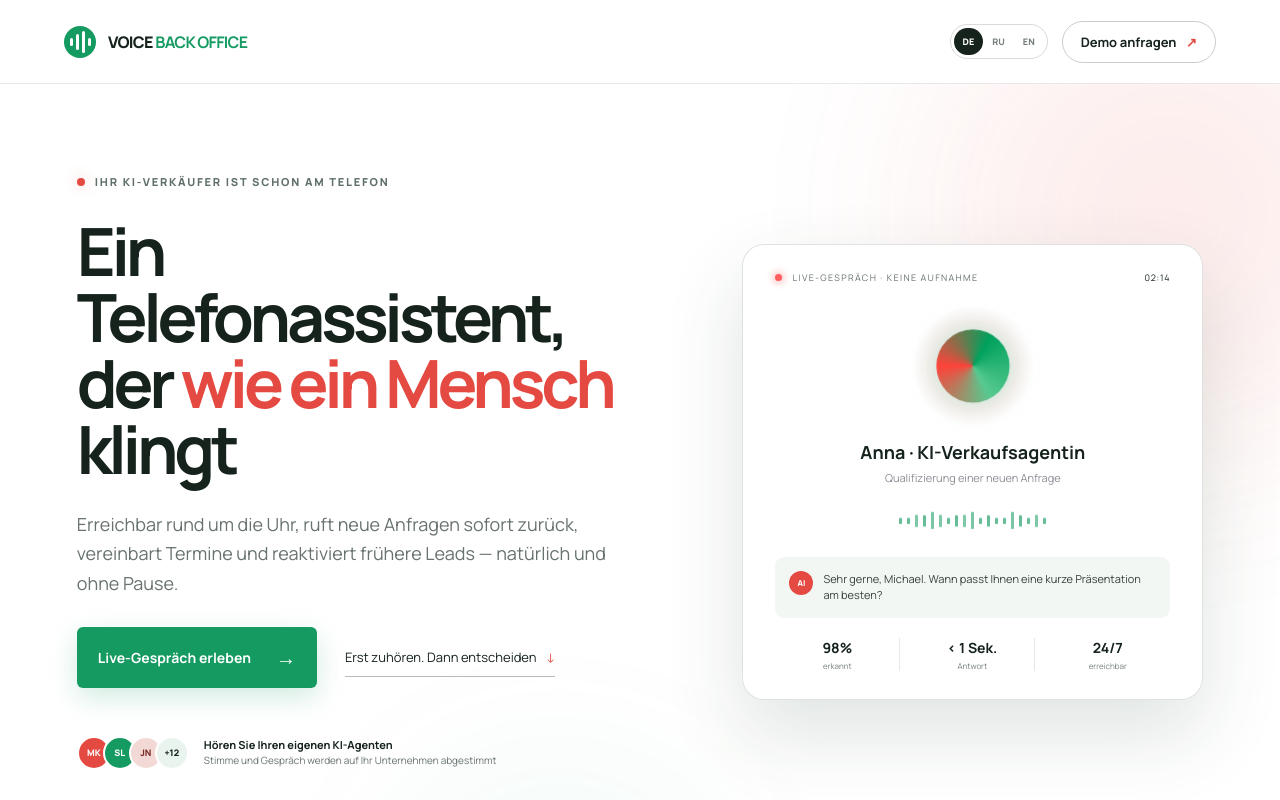
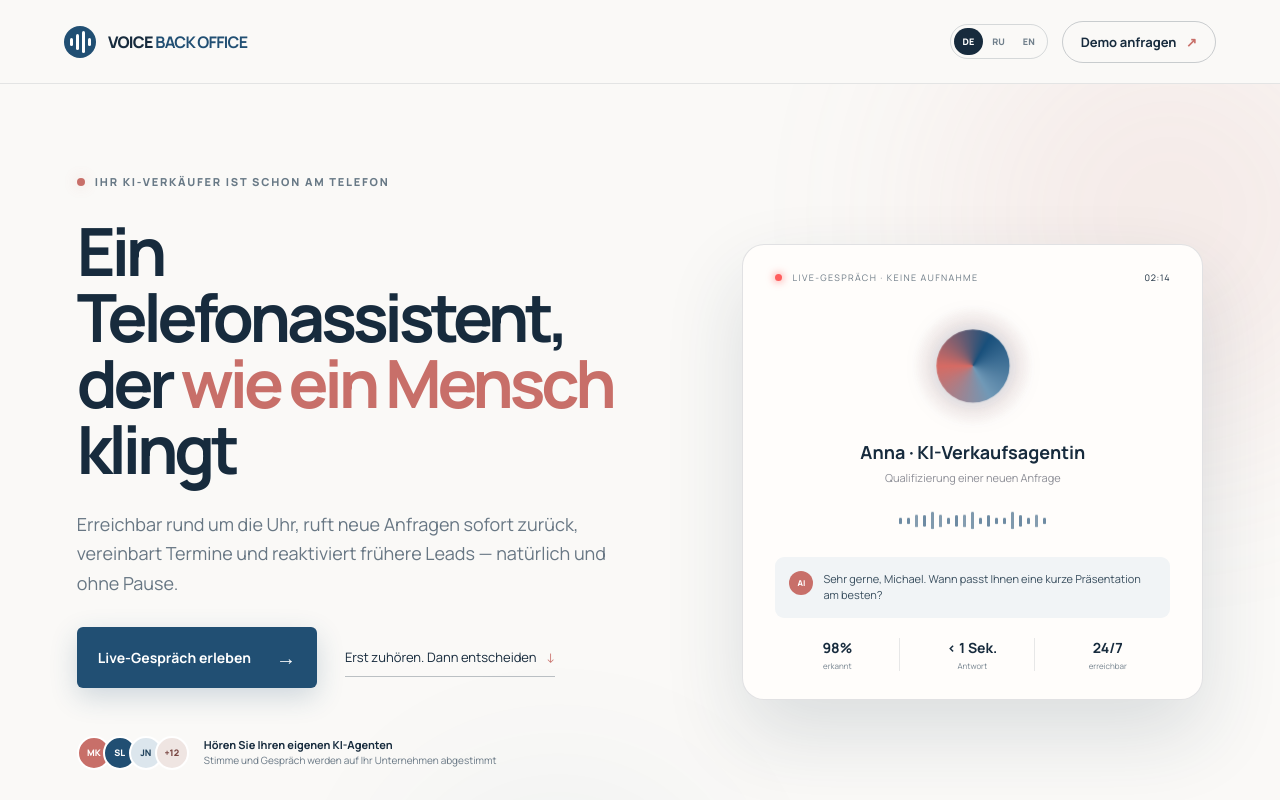
Before and after one commit to carstrans/voicebackoffice-site, a plain HTML site: page index.html in a window 1280 px wide. Shown: the top 800 px of the page. Drawn offline with Linux system fonts and the light colour scheme.

Commit message:
Refine premium blue and red palette

```diff
--- a/language.css
+++ b/language.css
@@ -106,22 +106,22 @@
   html[lang="de"] .hero h1 { font-size: 39px; }
 }
 
-/* Voice Back Office — white, green and red brand palette */
+/* Voice Back Office — warm white, deep blue and muted red */
 :root {
-  --ink: #16231c;
-  --paper: #ffffff;
-  --lime: #159b62;
-  --violet: #e54a42;
-  --muted: #68736d;
-  --line: rgba(22, 35, 28, .13);
+  --ink: #172b3d;
+  --paper: #faf9f7;
+  --lime: #214f73;
+  --violet: #c86f69;
+  --muted: #687784;
+  --line: rgba(23, 43, 61, .13);
 }
 
-body { background: #fff; }
+body { background: #faf9f7; }
 
 .header {
-  background: rgba(255, 255, 255, .96);
+  background: rgba(250, 249, 247, .97);
   color: var(--ink);
-  border-bottom-color: rgba(22, 35, 28, .1);
+  border-bottom-color: rgba(23, 43, 61, .1);
 }
 
 .logo { letter-spacing: -.045em; }
@@ -129,15 +129,15 @@ body { background: #fff; }
 .logo-mark { background: var(--lime); }
 .logo-mark i { background: #fff; }
 
-.language-switcher { border-color: rgba(22, 35, 28, .16); }
-.language-switcher button { color: #77817b; }
+.language-switcher { border-color: rgba(23, 43, 61, .16); }
+.language-switcher button { color: #71808c; }
 .language-switcher button.active { background: var(--ink); color: #fff; }
 
-.header-cta { border-color: rgba(22, 35, 28, .22); }
+.header-cta { border-color: rgba(23, 43, 61, .22); }
 .header-cta span { color: var(--violet); }
 
 .hero {
-  background: #fff;
+  background: #faf9f7;
   color: var(--ink);
 }
 
@@ -146,62 +146,62 @@ body { background: #fff; }
 .demo h2 em { color: var(--violet); }
 
 .hero-lead { color: var(--muted); }
-.eyebrow { color: #607068; }
-.eyebrow span:first-child { background: var(--violet); box-shadow: 0 0 14px rgba(229, 74, 66, .35); }
-.text-link { color: var(--ink); border-bottom-color: rgba(22, 35, 28, .3); }
+.eyebrow { color: #687986; }
+.eyebrow span:first-child { background: var(--violet); box-shadow: 0 0 14px rgba(200, 111, 105, .28); }
+.text-link { color: var(--ink); border-bottom-color: rgba(23, 43, 61, .28); }
 .text-link span { color: var(--violet); }
 
 .button-primary {
   background: var(--lime);
   color: #fff;
-  box-shadow: 0 9px 28px rgba(21, 155, 98, .2);
+  box-shadow: 0 9px 28px rgba(33, 79, 115, .2);
 }
 
 .hero-proof b { color: var(--ink); }
 .hero-proof p { color: var(--muted); }
 .avatars span { border-color: #fff; }
-.avatars span:first-child { background: #e54a42; color: #fff; }
-.avatars span:nth-child(2) { background: #159b62; color: #fff; }
-.avatars span:nth-child(3) { background: #f2d9d5; color: #7d2b27; }
-.avatars span:last-child { background: #eaf4ee; color: var(--ink); }
+.avatars span:first-child { background: #c86f69; color: #fff; }
+.avatars span:nth-child(2) { background: #214f73; color: #fff; }
+.avatars span:nth-child(3) { background: #dce6ed; color: #24455f; }
+.avatars span:last-child { background: #efe5e2; color: #794642; }
 
-.hero-glow.one { background: #e54a42; opacity: .1; }
-.hero-glow.two { background: #159b62; opacity: .13; }
+.hero-glow.one { background: #c86f69; opacity: .1; }
+.hero-glow.two { background: #214f73; opacity: .1; }
 
 .voice-card {
-  background: #fff;
+  background: #fffdfb;
   color: var(--ink);
-  border-color: rgba(22, 35, 28, .13);
-  box-shadow: 0 34px 80px rgba(31, 65, 46, .14);
+  border-color: rgba(23, 43, 61, .13);
+  box-shadow: 0 34px 80px rgba(27, 54, 76, .14);
 }
-.call-top { color: #66726b; }
+.call-top { color: #6d7b86; }
 .call-time { color: var(--ink); }
-.assistant-orb { background: radial-gradient(circle, rgba(21,155,98,.18), rgba(229,74,66,.08) 52%, transparent 70%); }
-.orb-core { background: conic-gradient(from 30deg, #159b62, #65c595, #e54a42, #159b62); box-shadow: 0 0 32px rgba(21,155,98,.24); }
+.assistant-orb { background: radial-gradient(circle, rgba(33,79,115,.16), rgba(200,111,105,.09) 52%, transparent 70%); }
+.orb-core { background: conic-gradient(from 30deg, #214f73, #7698b1, #c86f69, #214f73); box-shadow: 0 0 32px rgba(33,79,115,.22); }
 .wave i { background: var(--lime); }
-.dialogue { background: #f3f7f4; }
+.dialogue { background: #f1f4f6; }
 .dialogue span { background: var(--violet); color: #fff; }
-.dialogue p { color: #35433b; }
-.call-stats div { border-right-color: rgba(22,35,28,.1); }
-.call-stats small { color: #758079; }
+.dialogue p { color: #394e5e; }
+.call-stats div { border-right-color: rgba(23,43,61,.1); }
+.call-stats small { color: #75838e; }
 
 .ticker { background: var(--lime); color: #fff; }
-.ticker span { color: #ffd7d3; }
-.problems { background: #fff; }
-.how { background: #f6f8f6; }
-.steps article { background: #fff; border: 1px solid rgba(22,35,28,.09); }
+.ticker span { color: #e9b5b0; }
+.problems { background: #faf9f7; }
+.how { background: #f1f4f6; }
+.steps article { background: #fffdfb; border: 1px solid rgba(23,43,61,.09); }
 .step-icon { background: var(--ink); color: #fff; }
 .steps article:nth-child(2) .step-icon { background: var(--violet); }
 .steps article:nth-child(3) .step-icon { background: var(--lime); color: #fff; }
 
-.demo { background: #fff; color: var(--ink); border-top: 1px solid var(--line); }
+.demo { background: #faf9f7; color: var(--ink); border-top: 1px solid var(--line); }
 .demo-copy > p { color: var(--muted); }
-.demo li { color: #3d4b43; }
-.demo li:before { background: rgba(21,155,98,.11); color: var(--lime); }
-.demo-form { border: 1px solid rgba(22,35,28,.12); box-shadow: 0 26px 70px rgba(31,65,46,.1); }
+.demo li { color: #405565; }
+.demo li:before { background: rgba(33,79,115,.1); color: var(--lime); }
+.demo-form { border: 1px solid rgba(23,43,61,.12); box-shadow: 0 26px 70px rgba(27,54,76,.1); }
 
 footer {
-  background: #f6f8f6;
+  background: #eef2f4;
   color: var(--ink);
-  border-top-color: rgba(22,35,28,.1);
+  border-top-color: rgba(23,43,61,.1);
 }
```
